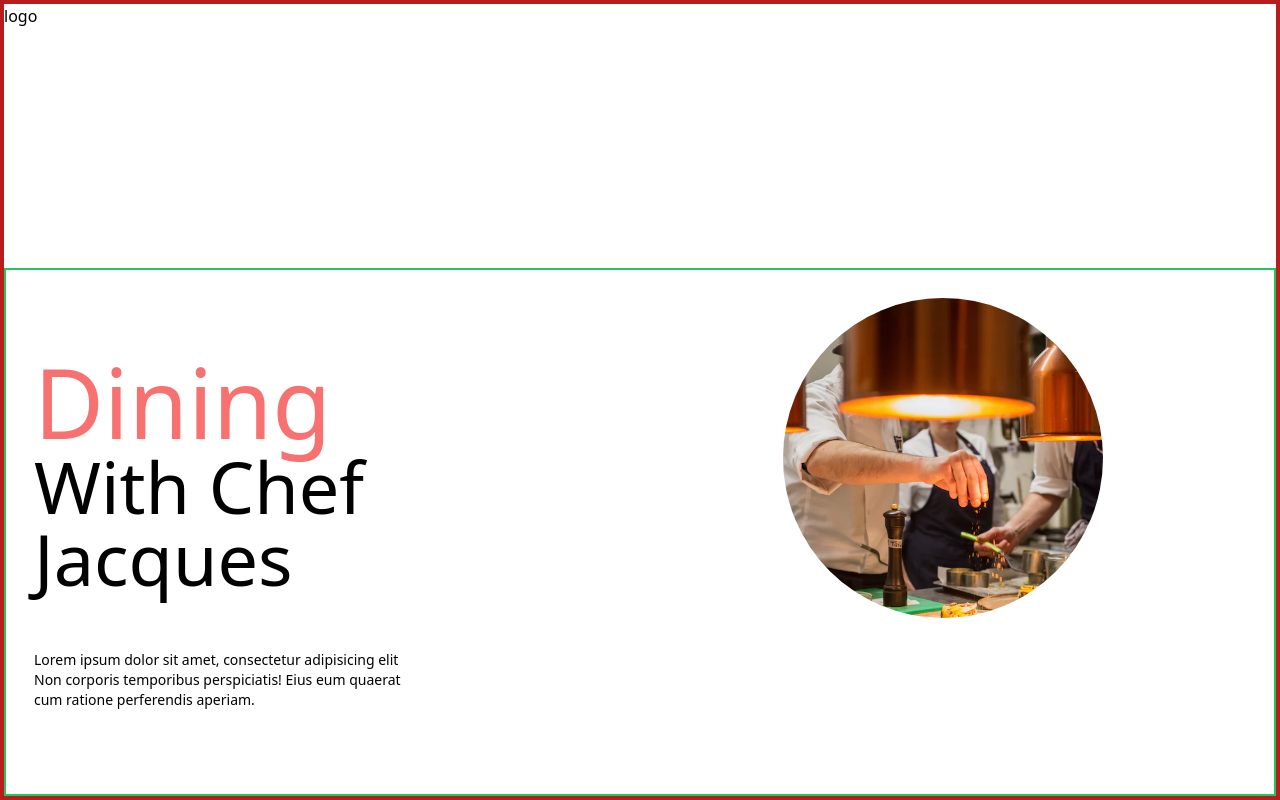
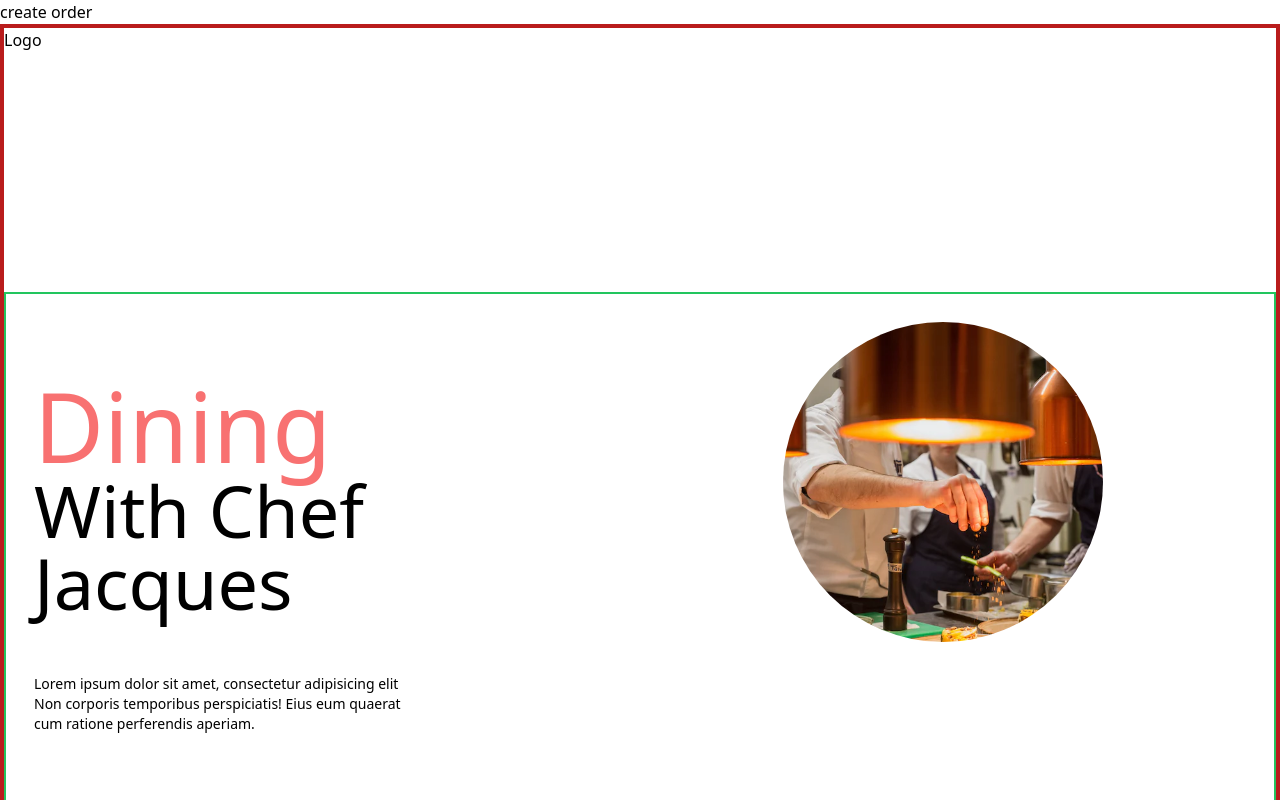
Before and after one commit to Ose-Augustine/fullstack-restuaurant, a React (Vite) app in the folder react-client/: page / in a window 1280 px wide. Shown: the top 800 px of the page. Built offline with nearby package versions, Linux system fonts and the light colour scheme.

Commit message:
Rearranging file structure for multi page application.

```diff
--- a/react-client/package.json
+++ b/react-client/package.json
@@ -12,7 +12,8 @@
   "dependencies": {
     "axios": "^1.4.0",
     "react": "^18.2.0",
-    "react-dom": "^18.2.0"
+    "react-dom": "^18.2.0",
+    "react-router-dom": "^6.11.1"
   },
   "devDependencies": {
     "@types/react": "^18.0.28",
--- a/react-client/src/App.jsx
+++ b/react-client/src/App.jsx
@@ -1,18 +1,17 @@
-import Categories from "./components/landing-page/Categories"
-import FoodsSlide from "./components/landing-page/Foods"
-import FoodInfo from "./components/landing-page/Info"
-import Hero from "./components/landing-page/hero"
-import New from "./components/Orders/New"
-function App() {
+import Index from './landing-page/index';
+import NewOrder from './Orders/New';
+import { BrowserRouter as Router, Routes, Route, Link} from 'react-router-dom';
+
+export default function App() {
   return (
     <>
-      <Hero />
-      <FoodsSlide />
-      <FoodInfo />
-      <Categories />
-      <New />
+      <Router>
+          <Link to="/orders/create">create order</Link>
+          <Routes>
+            <Route path="/" element={<Index />}></Route>
+            <Route path="/orders/create" element={<NewOrder />}></Route>
+          </Routes>
+      </Router>
     </>
   )
 }
-
-export default App
--- a/react-client/src/components/Orders/New.jsx
+++ b/react-client/src/Orders/New.jsx
@@ -27,7 +27,7 @@
 // }
 import axios from 'axios';
 
-export default function New() {
+export default function NewOrder() {
     const handleSubmit = (event) => {
         event.preventDefault();
         const formData = new FormData(event.target);
--- a/react-client/src/components/landing-page/Hero.jsx
+++ /dev/null
@@ -1,23 +0,0 @@
-export default function Hero(){
-    return(
-        <div className="h-screen border-4 border-red-700 flex flex-col">
-            <header className="h-1/3">logo</header>
-            <main className="border-2 border-green-500 flex  h-2/3 p-7">
-                <div className="flex flex-col justify-evenly w-1/2">
-                    <div>
-                        <p className="text-red-400 text-8xl ">Dining</p>
-                        <p className="text-7xl">With Chef Jacques</p>
-                    </div>
-                    <p className="text-sm">
-                        Lorem ipsum dolor sit amet, consectetur adipisicing elit <br /> Non corporis temporibus
-                        perspiciatis! Eius eum quaerat <br />
-                        cum ratione perferendis aperiam.
-                    </p>
-                </div>
-                <div className=" w-1/2 flex justify-center">
-                    <img className=" h-80 w-80 object-cover rounded-full"src="./hero-chef.png" alt="A baker chef in a restaurant" />
-                </div>
-            </main>
-        </div>
-    )
-}
--- /dev/null
+++ b/react-client/src/landing-page/Hero.jsx
@@ -0,0 +1,27 @@
+
+export default function Hero(){
+    return(
+        <>
+            <div className="h-screen border-4 border-red-700 flex flex-col">
+                <header className="h-1/3">Logo</header>
+                <main className="border-2 border-green-500 flex  h-2/3 p-7">
+                    <div className="flex flex-col justify-evenly w-1/2">
+                        <div>
+                            <p className="text-red-400 text-8xl ">Dining</p>
+                            <p className="text-7xl">With Chef Jacques</p>
+                        </div>
+                        <p className="text-sm">
+                            Lorem ipsum dolor sit amet, consectetur adipisicing elit <br /> Non corporis temporibus
+                            perspiciatis! Eius eum quaerat <br />
+                            cum ratione perferendis aperiam.
+                        </p>
+                    </div>
+                    <div className=" w-1/2 flex justify-center">
+                        <img className=" h-80 w-80 object-cover rounded-full"src="./hero-chef.png" alt="A baker chef in a restaurant" />
+                    </div>
+                </main>
+            </div>
+        </>
+
+    )
+}
--- /dev/null
+++ b/react-client/src/landing-page/index.jsx
@@ -0,0 +1,18 @@
+import Categories from "./Categories"
+import FoodsSlide from "./Foods"
+import FoodInfo from "./Info"
+import Hero from "./hero"
+
+
+function Index() {
+  return (
+    <div>
+      <Hero />
+      <FoodsSlide />
+      <FoodInfo />
+      <Categories />
+    </div>
+  )
+}
+
+export default Index
```
Also changed, not shown: react-client/src/landing-page/Categories.jsx (renamed from react-client/src/components/landing-page/Categories.jsx), react-client/src/landing-page/Foods.jsx (renamed from react-client/src/components/landing-page/Foods.jsx), react-client/src/landing-page/Info.jsx (renamed from react-client/src/components/landing-page/Info.jsx), 2 other files (tests, documents, lock files or other folders).
